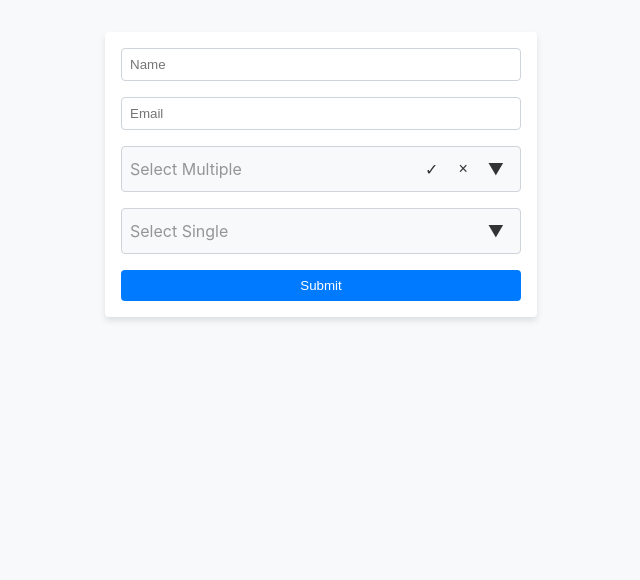
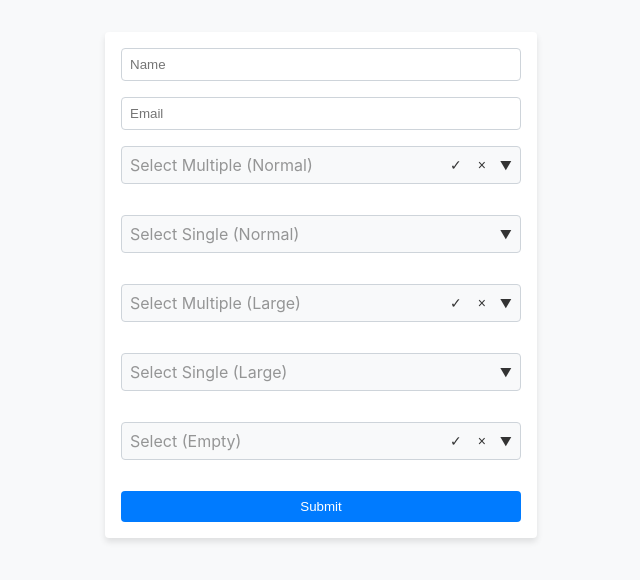
Before and after one commit to AlonKendler/select-ts-app, a React (Create React App) app: page / in a window 1280 px wide. Shown: the top 580 px of the page, without its empty margins (319-959 px from the left). Built offline with nearby package versions, Linux system fonts and the light colour scheme.

Commit message:
revision add props and style fixes

```diff
--- a/src/App.scss
+++ b/src/App.scss
@@ -28,7 +28,7 @@
     transition: background-color $transition-duration;
 
     &:hover {
-      background-color: darken($primary-color, 10%);
+      background-color: darken($primary-color, 20%);
     }
   }
 
--- a/src/App.tsx
+++ b/src/App.tsx
@@ -1,7 +1,8 @@
 import React, { useState } from "react";
-import Select from "./Select";
 import "./App.scss";
+import Select from "./components/Select/Select";
 
+/* generateOptions creates mocks like:
 const options = [
   { label: "Option 1", value: 1 },
   { label: "Option 2", value: 2 },
@@ -9,6 +10,14 @@ const options = [
   { label: "Option 4", value: 4 },
   { label: "Option 5", value: 5 },
 ];
+*/
+
+const generateOptions = (count: number) => {
+  return Array.from({ length: count }, (_, i) => ({
+    label: `Option ${i + 1}`,
+    value: i + 1,
+  }));
+};
 
 const App: React.FC = () => {
   const [name, setName] = useState("");
@@ -19,10 +28,31 @@ const App: React.FC = () => {
   const [selectedSingleOption, setSelectedSingleOption] = useState<
     number | null
   >(null);
+  const [selectedLargeSingleOption, setSelectedLargeSingleOption] = useState<
+    number | null
+  >(null);
+  const [selectedLargeOptions, setSelectedLargeOptions] = useState<number[]>(
+    []
+  );
+  const [selectedEmptyOptions, setSelectedEmptyOptions] = useState<number[]>(
+    []
+  );
+
+  const normalOptions = generateOptions(5);
+  const largeOptions = generateOptions(100);
+  const emptyOptions: { label: string; value: number }[] = [];
 
   const handleSubmit = (e: React.FormEvent<HTMLFormElement>) => {
     e.preventDefault();
-    console.log({ name, email, selectedMultiOptions, selectedSingleOption });
+    console.log({
+      name,
+      email,
+      selectedMultiOptions,
+      selectedSingleOption,
+      selectedLargeOptions,
+      selectedLargeSingleOption,
+      selectedEmptyOptions,
+    });
   };
 
   return (
@@ -40,18 +70,56 @@ const App: React.FC = () => {
         onChange={(e) => setEmail(e.target.value)}
       />
       <Select
-        options={options}
+        options={normalOptions}
         multiple={true}
-        placeholder="Select Multiple"
+        placeholder="Select Multiple (Normal)"
         value={selectedMultiOptions}
         onChange={(value) => setSelectedMultiOptions(value as number[])}
+        isSearchable={true}
+        disabled={false}
+        classname="normal-multi-select"
       />
       <Select
-        options={options}
+        options={normalOptions}
         multiple={false}
-        placeholder="Select Single"
+        placeholder="Select Single (Normal)"
         value={selectedSingleOption}
         onChange={(value) => setSelectedSingleOption(value as number | null)}
+        isSearchable={true}
+        disabled={false}
+        classname="normal-single-select"
+      />
+      <Select
+        options={largeOptions}
+        multiple={true}
+        placeholder="Select Multiple (Large)"
+        value={selectedLargeOptions}
+        onChange={(value) => setSelectedLargeOptions(value as number[])}
+        isSearchable={true}
+        disabled={false}
+        classname="large-multi-select"
+      />
+      <Select
+        options={largeOptions}
+        multiple={false}
+        placeholder="Select Single (Large)"
+        value={selectedLargeSingleOption}
+        onChange={(value) =>
+          setSelectedLargeSingleOption(value as number | null)
+        }
+        isSearchable={false}
+        disabled={false}
+        classname="large-single-select"
+      />
+      <Select
+        options={emptyOptions}
+        multiple={true}
+        placeholder="Select (Empty)"
+        value={selectedEmptyOptions}
+        onChange={(value) => setSelectedEmptyOptions(value as number[])}
+        isSearchable={true}
+        disabled={true}
+        classname="empty-multi-select"
       />
       <button type="submit">Submit</button>
     </form>
--- a/src/Select.scss
+++ /dev/null
@@ -1,126 +0,0 @@
-@import './variables';
-
-.select-container {
-  position: relative;
-  width: 100%;
-
-  .select-header {
-    display: flex;
-    justify-content: space-between;
-    align-items: center;
-    background-color: $background-color;
-    border: 1px solid $border-color;
-    border-radius: $border-radius;
-    padding: 0.5rem;
-    cursor: pointer;
-
-    .selected-options {
-      display: flex;
-      flex-wrap: wrap;
-      gap: 0.25rem;
-      flex: 1;
-      min-width: 0;
-
-      .selected-count {
-        font-weight: bold;
-        margin-right: 0.5rem;
-      }
-
-      .badge {
-        background-color: lighten($secondary-color, 40%);
-        color: $text-color;
-        padding: 0.2rem 0.5rem;
-        border-radius: $border-radius;
-        font-size: 0.875rem;
-        display: inline-flex;
-        align-items: center;
-      }
-      .remove-option {
-        background: none;
-        border: none;
-        color: $text-color;
-        cursor: pointer;
-        font-size: 1.2em;
-        line-height: 1;
-        margin-left: 0.25rem;
-        padding: 0 2px 0 2px;
-
-        &:hover {
-
-          background-color: lighten($secondary-color, 30%);
-        }
-    }
-
-      .placeholder {
-        color: $text-color;
-        opacity: 0.5;
-      }
-
-    }
-
-    .select-controls {
-      display: flex;
-      align-items: center;
-      gap: 0.25rem;
-
-      .control-button,
-      .toggle-button {
-        background: none;
-        border: none;
-        cursor: pointer;
-        padding: 0.25rem 0.5rem;
-        font-size: 1rem;
-        color: $text-color;
-        transition: color $transition-duration;
-
-        &:hover {
-            background-color: lighten($secondary-color, 30%);
-        }
-      }
-
-      .toggle-button {
-        &.open {
-          transform: rotate(180deg);
-        }
-      }
-    }
-  }
-
-  .select-dropdown {
-    position: absolute;
-    top: 100%;
-    left: 0;
-    right: 0;
-    background-color: $background-color;
-    border: 1px solid $border-color;
-    border-top: none;
-    border-radius: 0 0 $border-radius $border-radius;
-    max-height: 200px;
-    overflow-y: auto;
-    z-index: 10;
-
-    .search-input {
-      width: 100%;
-      padding: 0.5rem;
-      border: none;
-      border-bottom: 1px solid $border-color;
-    }
-
-    .options-list {
-      label {
-        display: flex;
-        align-items: center;
-        padding: 0.5rem;
-        cursor: pointer;
-
-        &:hover {
-          background-color: lighten($secondary-color, 30%);
-        }
-
-        input {
-          margin-right: 0.5rem;
-        }
-      }
-    }
-  }
-}
--- /dev/null
+++ b/src/components/Select/Select.scss
@@ -0,0 +1,147 @@
+@import '../../variables.scss';
+
+.select-container {
+  position: relative;
+  width: 100%;
+  margin-bottom: 15px;
+
+  .select-header {
+    display: flex;
+    justify-content: space-between;
+    align-items: center;
+    padding: 8px;
+    border: 1px solid $border-color;
+    border-radius: $border-radius;
+    cursor: pointer;
+    background-color: $background-color;
+  }
+
+  .selected-options {
+    display: flex;
+    flex-direction: column;
+    max-width: calc(100% - 60px);
+  }
+
+  .selected-count {
+    margin-bottom: 4px;
+    font-size: 12px;
+    color: $text-color;
+  }
+
+  .selected-badges {
+    display: flex;
+    flex-wrap: wrap;
+    max-height: 60px;
+    overflow-y: auto;
+    gap: 4px;
+
+    .badge {
+      background-color: lighten($secondary-color, 40%);
+      color: $text-color;
+      padding: 2px 6px;
+      border-radius: $border-radius;
+      font-size: 12px;
+      display: flex;
+      align-items: center;
+    }
+
+    .badge::-webkit-scrollbar {
+      width: 6px;
+    }
+
+    .badge::-webkit-scrollbar-track {
+      background: #f1f1f1;
+    }
+
+    .badge::-webkit-scrollbar-thumb {
+      background: #888;
+      border-radius: 3px;
+    }
+
+    .badge::-webkit-scrollbar-thumb:hover {
+      background: #555;
+    }
+  }
+
+  .remove-option {
+    background: none;
+    border: none;
+    cursor: pointer;
+    margin-left: 4px;
+    font-size: 14px;
+    color: $text-color;
+
+    &:hover {
+      background-color: lighten($secondary-color, 30%);
+    }
+  }
+
+  .placeholder {
+    color: $text-color;
+    opacity: 0.5;
+  }
+
+  .select-controls {
+    display: flex;
+    align-items: center;
+
+    .control-button,
+    .toggle-button {
+      background: none;
+      border: none;
+      cursor: pointer;
+      font-size: 14px;
+      margin-left: 4px;
+      color: $text-color;
+      transition: color $transition-duration;
+
+      &:hover {
+        background-color: lighten($secondary-color, 30%);
+      }
+    }
+
+    .toggle-button {
+      font-size: 12px;
+      margin-left: 8px;
+    }
+  }
+
+  .select-dropdown {
+    position: absolute;
+    top: 100%;
+    left: 0;
+    right: 0;
+    background-color: $background-color;
+    border: 1px solid $border-color;
+    border-top: none;
+    border-radius: 0 0 $border-radius $border-radius;
+    max-height: 200px;
+    overflow-y: auto;
+    z-index: 1000;
+
+    .search-input {
+      width: 100%;
+      padding: 8px;
+      border: none;
+      border-bottom: 1px solid $border-color;
+    }
+
+    .options-list {
+      padding: 8px;
+
+      label {
+        display: block;
+        padding: 4px 0;
+        cursor: pointer;
+
+        &:hover {
+          background-color: lighten($secondary-color, 30%);
+        }
+
+        input {
+          margin-right: 8px;
+        }
+      }
+    }
+  }
+}
--- a/src/Select.tsx
+++ b/src/components/Select/Select.tsx
@@ -1,4 +1,4 @@
-import React, { useState, useMemo } from "react";
+import React, { useState, useMemo, useRef, useEffect } from "react";
 import "./Select.scss";
 
 interface Option {
@@ -7,6 +7,9 @@ interface Option {
 }
 
 type SelectProps = {
+  isSearchable?: boolean;
+  disabled?: boolean;
+  classname?: string;
   options: Option[];
   multiple?: boolean;
   placeholder?: string;
@@ -15,6 +18,9 @@ type SelectProps = {
 };
 
 const Select: React.FC<SelectProps> = ({
+  isSearchable = true,
+  disabled = false,
+  classname = "",
   options,
   multiple = false,
   placeholder = "Select...",
@@ -23,6 +29,23 @@ const Select: React.FC<SelectProps> = ({
 }) => {
   const [isOpen, setIsOpen] = useState(false);
   const [searchTerm, setSearchTerm] = useState("");
+  const selectRef = useRef<HTMLDivElement>(null);
+
+  useEffect(() => {
+    const handleClickOutside = (event: MouseEvent) => {
+      if (
+        selectRef.current &&
+        !selectRef.current.contains(event.target as Node)
+      ) {
+        setIsOpen(false);
+      }
+    };
+
+    document.addEventListener("mousedown", handleClickOutside);
+    return () => {
+      document.removeEventListener("mousedown", handleClickOutside);
+    };
+  }, []);
 
   const selectedValue = useMemo(
     () =>
@@ -70,11 +93,45 @@ const Select: React.FC<SelectProps> = ({
     }
   };
 
-  const toggleOpen = () => setIsOpen(!isOpen);
+  const toggleOpen = () => {
+    if (!disabled) {
+      setIsOpen(!isOpen);
+    }
+  };
+
+  const handleKeyDown = (event: React.KeyboardEvent) => {
+    if (!isOpen) {
+      if (
+        event.key === "Enter" ||
+        event.key === " " ||
+        event.key === "ArrowDown"
+      ) {
+        setIsOpen(true);
+        event.preventDefault();
+      }
+    } else {
+      if (event.key === "Escape") {
+        setIsOpen(false);
+      } else if (event.key === "ArrowDown" || event.key === "ArrowUp") {
+        // Implement focus movement logic here
+      } else if (event.key === "Enter") {
+        // Implement selection logic for the focused option
+      }
+    }
+  };
 
   return (
-    <div className="select-container">
-      <div className="select-header" onClick={toggleOpen}>
+    <div
+      className={`select-container ${classname}`}
+      ref={selectRef}
+      onKeyDown={handleKeyDown}
+      tabIndex={0}
+      aria-disabled={disabled}
+    >
+      <div
+        className={`select-header ${disabled ? "disabled" : ""}`}
+        onClick={toggleOpen}
+      >
         <div className="selected-options">
           {selectedValue.length > 0 ? (
             <>
@@ -83,6 +140,7 @@ const Select: React.FC<SelectProps> = ({
                   {selectedValue.length} selected
                 </span>
               )}
+              <div className="selected-badges">
                 {selectedValue.map((optionValue) => (
                   <span key={optionValue} className="badge">
                     {
@@ -92,7 +150,7 @@ const Select: React.FC<SelectProps> = ({
                     <button
                       className="remove-option"
                       onClick={(e) => {
-                      e.stopPropagation();
+                        e.preventDefault();
                         removeOption(optionValue);
                       }}
                     >
@@ -100,6 +158,7 @@ const Select: React.FC<SelectProps> = ({
                     </button>
                   </span>
                 ))}
+              </div>
             </>
           ) : (
             <span className="placeholder">{placeholder}</span>
@@ -111,7 +170,6 @@ const Select: React.FC<SelectProps> = ({
               <button
                 className="control-button"
                 onClick={(e) => {
-                  e.stopPropagation();
                   e.preventDefault();
                   handleSelectAll();
                 }}
@@ -122,7 +180,6 @@ const Select: React.FC<SelectProps> = ({
               <button
                 className="control-button"
                 onClick={(e) => {
-                  e.stopPropagation();
                   e.preventDefault();
                   handleDeselectAll();
                 }}
@@ -137,6 +194,7 @@ const Select: React.FC<SelectProps> = ({
       </div>
       {isOpen && (
         <div className="select-dropdown">
+          {isSearchable && (
             <input
               type="text"
               className="search-input"
@@ -145,6 +203,7 @@ const Select: React.FC<SelectProps> = ({
               onChange={(e) => setSearchTerm(e.target.value)}
               onClick={(e) => e.stopPropagation()}
             />
+          )}
           <div className="options-list">
             {filteredOptions.map((option) => (
               <label key={option.value}>
@@ -152,6 +211,7 @@ const Select: React.FC<SelectProps> = ({
                   type={multiple ? "checkbox" : "radio"}
                   checked={selectedValue.includes(option.value)}
                   onChange={() => handleSelect(option.value)}
+                  disabled={disabled}
                 />
                 {option.label}
               </label>
```
Lines whose indentation alone changed are shown as unchanged.
